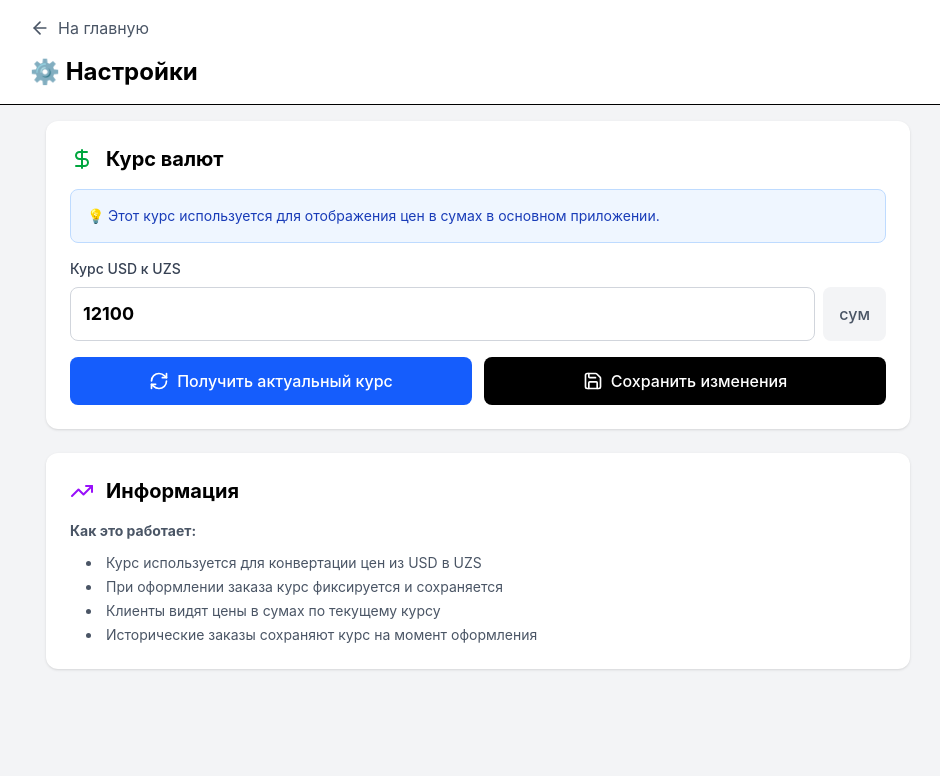
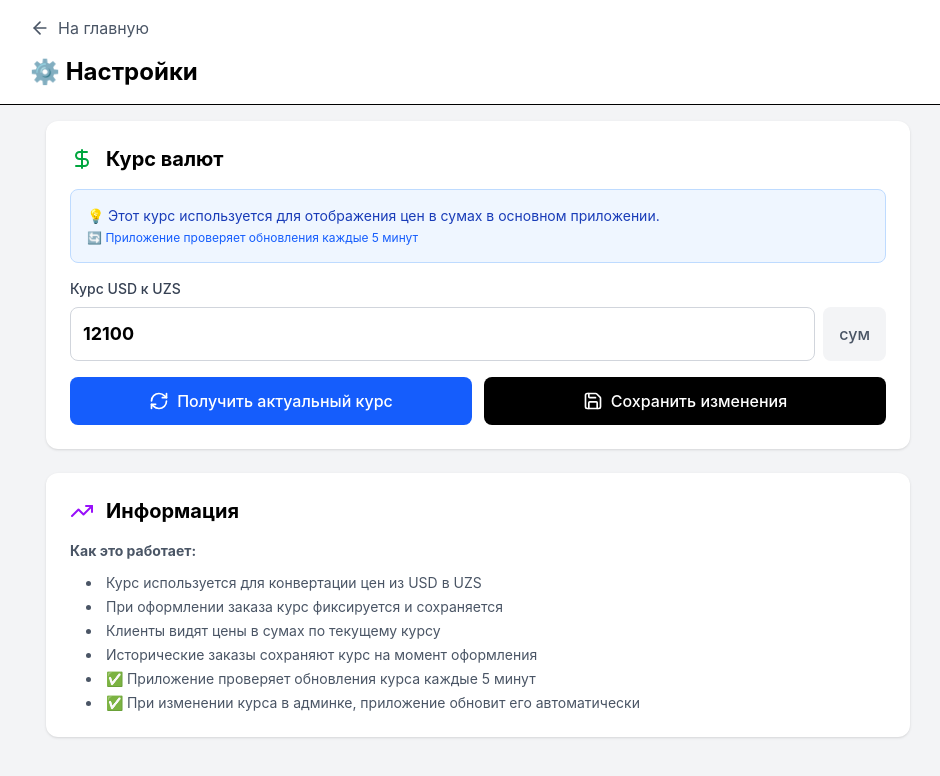
Before and after one commit to ttta999/loft-store-admin, a React (Vite) app: page /settings in a window 1280 px wide. Shown: the top 776 px of the page, without its empty margins (162-1102 px from the left). Built offline with nearby package versions, Linux system fonts and the light colour scheme; no server answers; the database is empty; sample sign-in values are in the browser's storage.

Commit message:
Add version to exchange rate for instant updates

```diff
--- a/src/pages/SettingsPage.tsx
+++ b/src/pages/SettingsPage.tsx
@@ -11,6 +11,7 @@ export default function SettingsPage() {
   const [saving, setSaving] = useState(false)
   const [lastUpdated, setLastUpdated] = useState<string>('')
   const [updatedBy, setUpdatedBy] = useState<string>('system')
+  const [currentVersion, setCurrentVersion] = useState<number>(0)
 
   useEffect(() => {
     loadSettings()
@@ -30,6 +31,7 @@ export default function SettingsPage() {
       if (data) {
         setExchangeRate((data.value as any)?.rate || 12100)
         setUpdatedBy((data.value as any)?.updated_by || 'system')
+        setCurrentVersion((data.value as any)?.version || 0)
         setLastUpdated(data.updated_at ? new Date(data.updated_at).toLocaleString('ru-RU') : '')
       }
     } catch (error) {
@@ -47,6 +49,9 @@ export default function SettingsPage() {
 
     setSaving(true)
     try {
+      // ✅ Добавляем version для отслеживания изменений
+      const newVersion = Date.now()
+
       const { error } = await supabase
         .from('settings')
         .upsert({
@@ -54,7 +59,8 @@ export default function SettingsPage() {
           value: {
             rate: exchangeRate,
             updated_by: 'admin',
-            updated_at: new Date().toISOString()
+            updated_at: new Date().toISOString(),
+            version: newVersion // ✅ Новая версия
           },
           updated_at: new Date().toISOString()
         }, {
@@ -63,7 +69,8 @@ export default function SettingsPage() {
 
       if (error) throw error
 
-      toast.success('Курс успешно обновлён!')
+      setCurrentVersion(newVersion)
+      toast.success(`Курс успешно обновлён! (версия: ${newVersion})`)
       await loadSettings()
     } catch (error) {
       console.error('Ошибка сохранения:', error)
@@ -133,6 +140,9 @@ export default function SettingsPage() {
             <p className="text-sm text-blue-800">
               💡 Этот курс используется для отображения цен в сумах в основном приложении.
             </p>
+            <p className="text-xs text-blue-600 mt-1">
+              🔄 Приложение проверяет обновления каждые 5 минут
+            </p>
           </div>
 
           <div className="space-y-4">
@@ -179,6 +189,7 @@ export default function SettingsPage() {
               <div className="text-sm text-gray-500 pt-2 border-t">
                 <p>📅 Последнее обновление: {lastUpdated}</p>
                 <p>👤 Обновлено: {updatedBy === 'admin' ? 'Менеджером' : 'Автоматически'}</p>
+                <p>🔢 Версия курса: {currentVersion}</p>
               </div>
             )}
           </div>
@@ -200,6 +211,8 @@ export default function SettingsPage() {
               <li>При оформлении заказа курс фиксируется и сохраняется</li>
               <li>Клиенты видят цены в сумах по текущему курсу</li>
               <li>Исторические заказы сохраняют курс на момент оформления</li>
+              <li>✅ Приложение проверяет обновления курса каждые 5 минут</li>
+              <li>✅ При изменении курса в админке, приложение обновит его автоматически</li>
             </ul>
           </div>
         </div>
```
